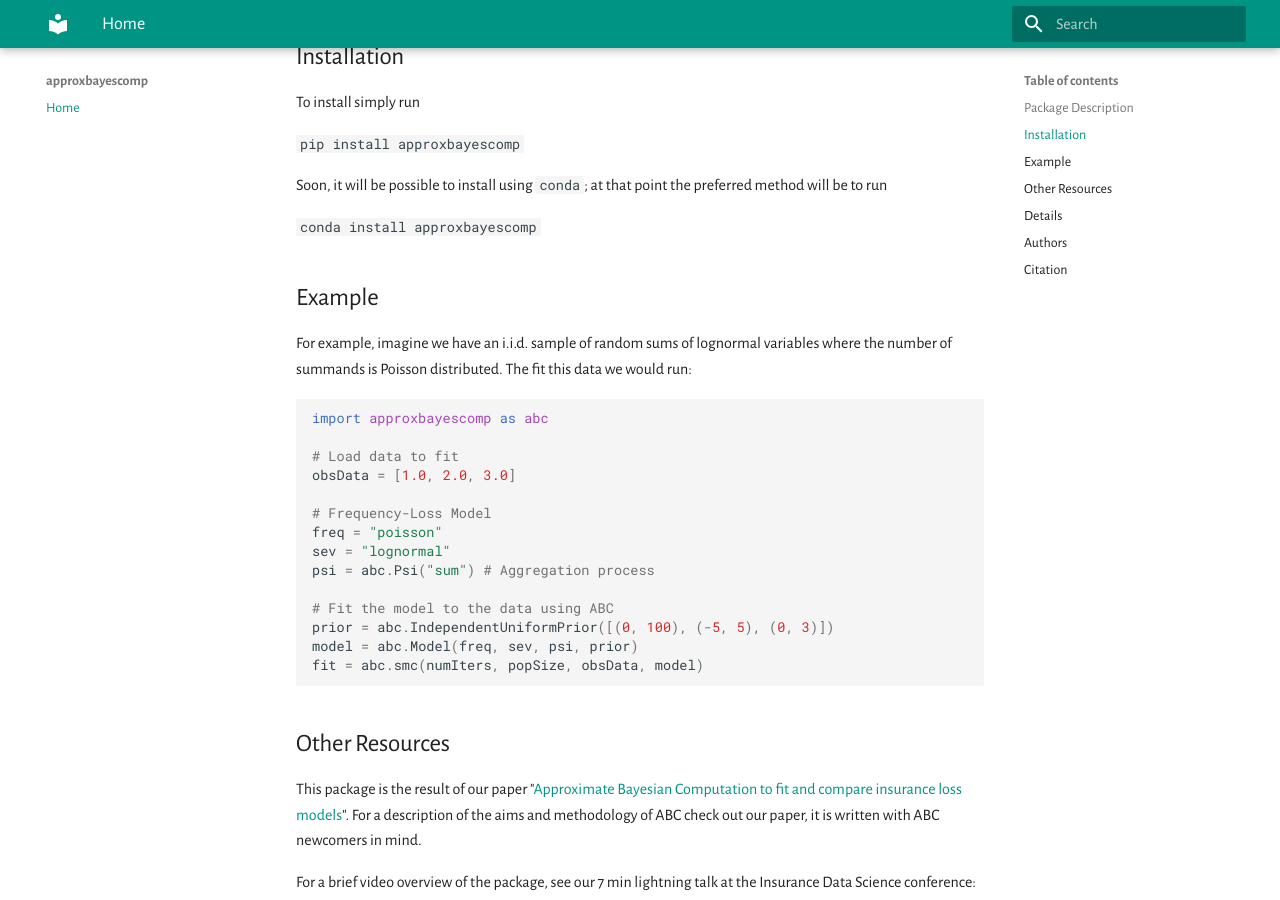
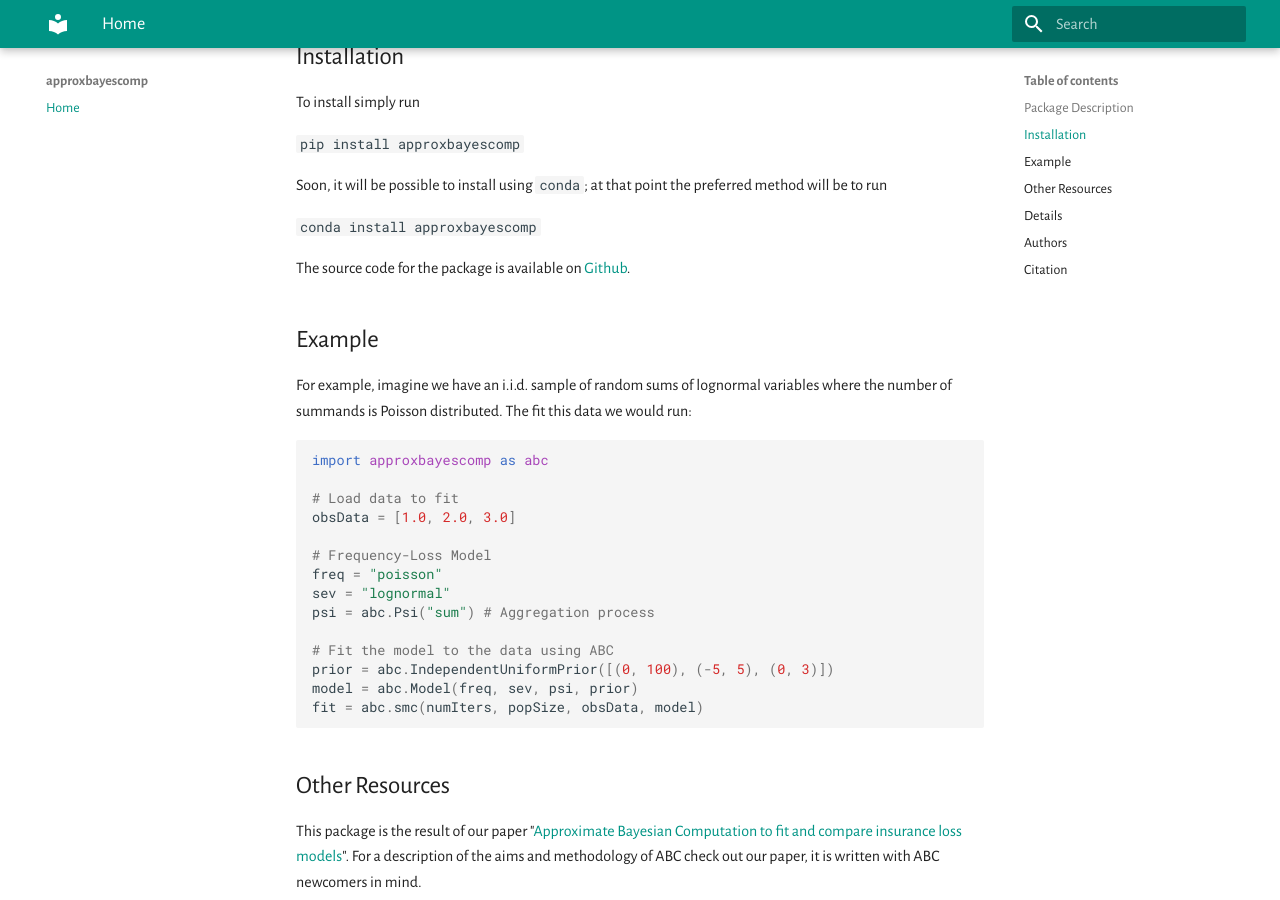
Before and after one commit to Pat-Laub/approxbayescomp, an MkDocs documentation site: the page built from docs/index.md, in a window 1280 px wide and 900 px high, scrolled down 350 px. Built offline with MkDocs 1.6.1 and Material for MkDocs 9.7.7, drawn with Linux system fonts in a browser that asks for light colours.

Commit message:
Add link to source to mkdocs page

````diff
--- a/docs/index.md
+++ b/docs/index.md
@@ -13,6 +13,8 @@ To install simply run
 Soon, it will be possible to install using `conda`; at that point the preferred method will be to run
 
 ```conda install approxbayescomp```
+
+The source code for the package is available on [Github](https://github.com/Pat-Laub/approxbayescomp).
 
 ## Example
 
````
